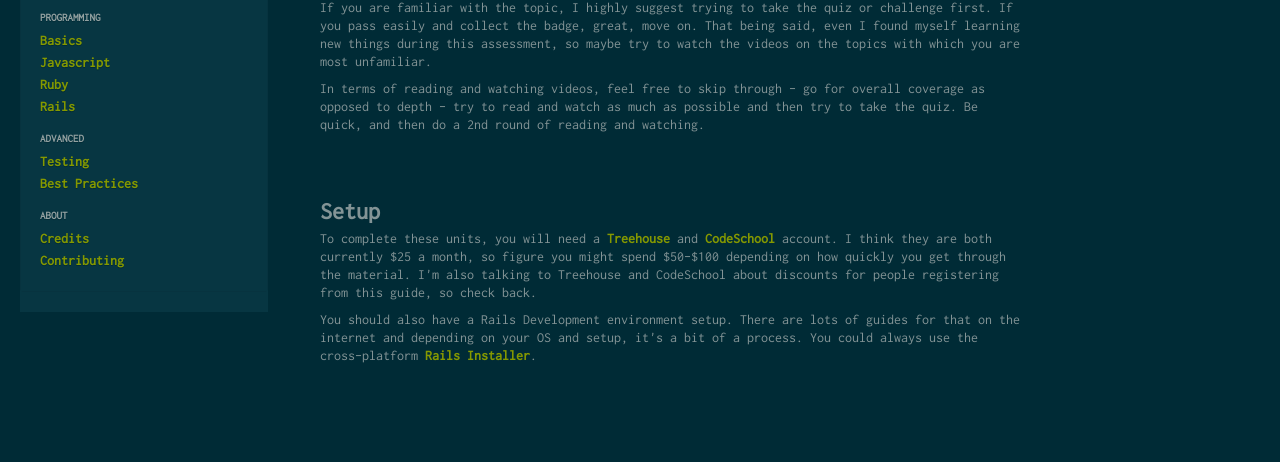
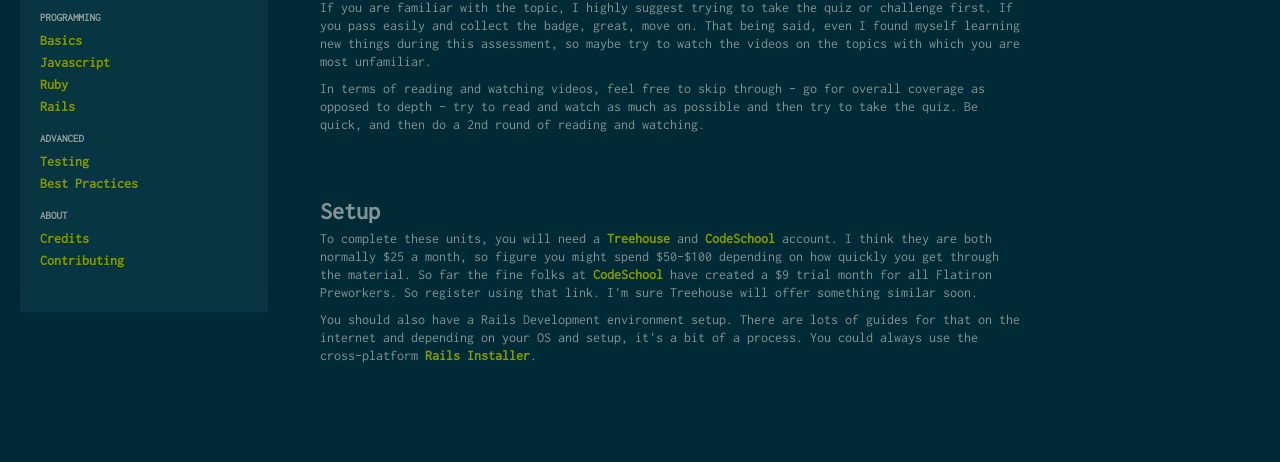
Before and after one commit to LadyA/prework.flatironschool.com, a plain HTML site: page index.html in a window 1280 px wide. Shown: the part 322-784 px from the top of the page. Drawn offline with Linux system fonts and the light colour scheme.

Commit message:
affiliate

```diff
--- a/index.html
+++ b/index.html
@@ -72,7 +72,7 @@
 
               <h2 id="setup">Setup</h2>
               <p>
-                To complete these units, you will need a <a href="http://teamtreehouse.com">Treehouse</a> and <a href="http://codeschool.com">CodeSchool</a> account. I think they are both currently $25 a month, so figure you might spend $50-$100 depending on how quickly you get through the material. I'm also talking to Treehouse and CodeSchool about discounts for people registering from this guide, so check back.
+                To complete these units, you will need a <a href="http://teamtreehouse.com">Treehouse</a> and <a href="http://www.codeschool.com/enrollments/dnFtaXFMbXROSVVqT3N1bngwWnBRUjhGc2k1Z1dEOW52cFJvZEMzRUZvRT0tLWpvUElMODBvdFhiZlA4MjE2Mlc2c1E9PQ==">CodeSchool</a> account. I think they are both normally $25 a month, so figure you might spend $50-$100 depending on how quickly you get through the material. So far the fine folks at <a href="http://www.codeschool.com/enrollments/dnFtaXFMbXROSVVqT3N1bngwWnBRUjhGc2k1Z1dEOW52cFJvZEMzRUZvRT0tLWpvUElMODBvdFhiZlA4MjE2Mlc2c1E9PQ==">CodeSchool</a> have created a $9 trial month for all Flatiron Preworkers. So register using that link. I'm sure Treehouse will offer something similar soon.
               </p>
               <p>You should also have a Rails Development environment setup. There are lots of guides for that on the internet and depending on your OS and setup, it's a bit of a process. You could always use the cross-platform <a href="http://railsinstaller.org/">Rails Installer</a>.</p>
 
```
